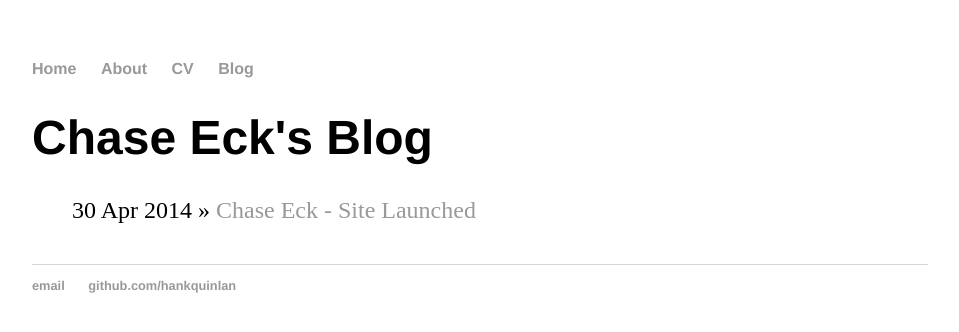
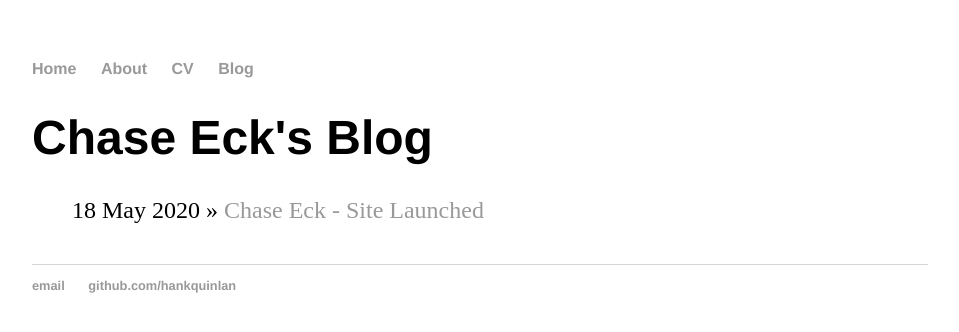
Before and after one commit to chase4eck/chase4eck.github.io, a Jekyll site: the page built from blog/index.html, in a window 1280 px wide. Shown: the top 332 px of the page, without its empty margins (160-1119 px from the left). Built offline with Jekyll 4.4.1, drawn with Linux system fonts in a browser that asks for light colours.

Commit message:
Update 2020-05-18-chase-eck-site-launched.md

```diff
--- a/_posts/2020-05-18-chase-eck-site-launched.md
+++ b/_posts/2020-05-18-chase-eck-site-launched.md
@@ -1,7 +1,7 @@
 ---
 layout: post
 title: "Chase Eck - Site Launched"
-date: 2014-04-30
+date: 2020-05-18
 ---
 
 Well. Finally got around to putting this old website together. Now to post some drums...
```
